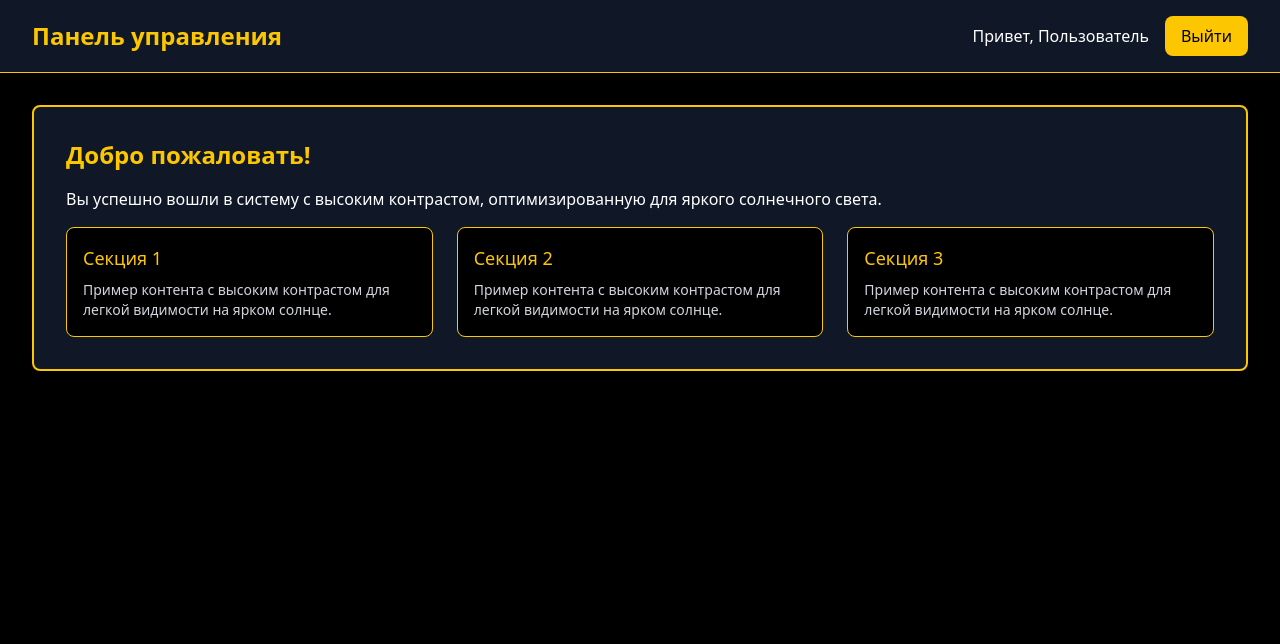
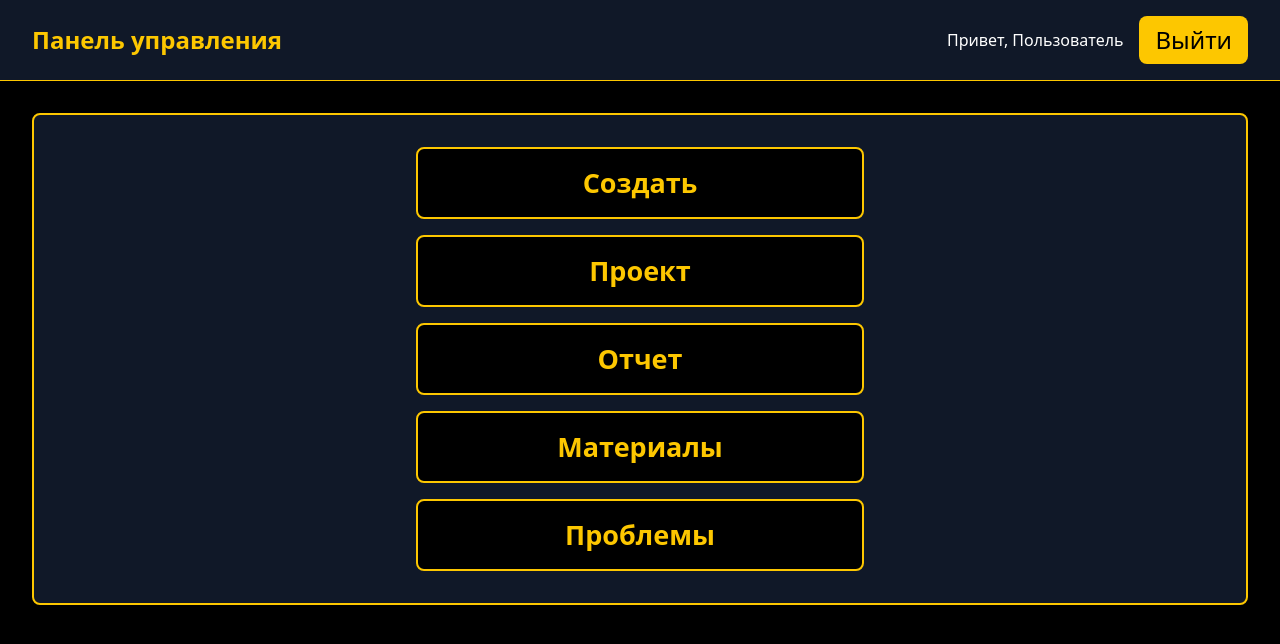
Before and after one commit to AlexGebrah/kablanut, a React (Vite) app: page /dashboard in a window 1280 px wide. Shown: the top 644 px of the page. Built offline with nearby package versions, Linux system fonts and the light colour scheme.

Commit message:
with Customer

```diff
--- a/src/App.tsx
+++ b/src/App.tsx
@@ -3,7 +3,7 @@ import { Provider } from 'react-redux'
 import { store } from './redux/store'
 import { Login } from './pages/Login.tsx'
 import { Register } from './pages/Register.tsx'
-import { Dashboard } from './pages/Dashboard.tsx'
+import { DashboardCustomer } from './pages/DashboardCustomer.tsx'
 export function App() {
     return (
         <Provider store={store}>
@@ -12,7 +12,7 @@ export function App() {
                     <Route path="/" element={<Login />} />
                     <Route path="/login" element={<Login />} />
                     <Route path="/register" element={<Register />} />
-                    <Route path="/dashboard" element={<Dashboard />} />
+                    <Route path="/dashboard" element={<DashboardCustomer />} />
                 </Routes>
             </BrowserRouter>
         </Provider>
--- /dev/null
+++ b/src/pages/DashboardCustomer.tsx
@@ -0,0 +1,90 @@
+import { useNavigate } from 'react-router-dom'
+import { useDispatch, useSelector } from 'react-redux'
+import { logout } from '../redux/slices/authSlice.ts'
+import type {RootState} from '../redux/types.ts'
+
+export const DashboardCustomer = () => {
+    const navigate = useNavigate()
+    const dispatch = useDispatch()
+    const { user } = useSelector((state: RootState) => state.auth)
+    const handleLogout = () => {
+        dispatch(logout())
+        navigate('/login')
+    }
+    return (
+        <div className="min-h-screen w-full bg-black text-white">
+            <header className="bg-gray-900 border-b border-yellow-400 py-4 px-4 sm:px-6 lg:px-8">
+                <div className="flex justify-between items-center max-w-7xl mx-auto">
+                    <h1 className="text-xl sm:text-2xl font-bold text-yellow-400">
+                        Панель управления
+                    </h1>
+                    <div className="flex items-center space-x-4">
+            <span className="hidden sm:inline text-white">
+              Привет, {user?.name || 'Пользователь'}
+            </span>
+                        <button
+                            onClick={handleLogout}
+                            className="bg-yellow-400 text-black px-3 sm:px-4 py-1 sm:py-2 rounded-lg text-[1.3125rem] sm:text-2xl font-medium hover:bg-yellow-300"
+                        >
+                            Выйти
+                        </button>
+                    </div>
+                </div>
+            </header>
+            <main className="max-w-7xl mx-auto px-4 sm:px-6 lg:px-8 py-8">
+                <div className="bg-gray-900 border-2 border-yellow-400 rounded-lg p-4 sm:p-6 md:p-8">
+                    {/* Кнопки: одна под другой */}
+                    <div className="w-full max-w-md mx-auto">
+                        <div className="flex flex-col gap-3 sm:gap-4">
+                            <button
+                                type="button"
+                                aria-label="Создать"
+                                onClick={() => navigate('/dashboard/create')}
+                                className="w-full py-3.5 sm:py-4 rounded-lg border-2 border-yellow-400 text-yellow-400 bg-black text-2xl sm:text-[1.6875rem] font-bold
+                                           hover:bg-yellow-400 hover:text-black transition-colors focus:outline-none focus-visible:ring-2 focus-visible:ring-yellow-400"
+                            >
+                                Создать
+                            </button>
+                            <button
+                                type="button"
+                                aria-label="Проекты"
+                                onClick={() => navigate('/dashboard/project')}
+                                className="w-full py-3.5 sm:py-4 rounded-lg border-2 border-yellow-400 text-yellow-400 bg-black text-2xl sm:text-[1.6875rem] font-bold
+                                           hover:bg-yellow-400 hover:text-black transition-colors focus:outline-none focus-visible:ring-2 focus-visible:ring-yellow-400"
+                            >
+                                Проект
+                            </button>
+                            <button
+                                type="button"
+                                aria-label="Отчеты"
+                                onClick={() => navigate('/dashboard/report')}
+                                className="w-full py-3.5 sm:py-4 rounded-lg border-2 border-yellow-400 text-yellow-400 bg-black text-2xl sm:text-[1.6875rem] font-bold
+                                           hover:bg-yellow-400 hover:text-black transition-colors focus:outline-none focus-visible:ring-2 focus-visible:ring-yellow-400"
+                            >
+                                Отчет
+                            </button>
+                            <button
+                                type="button"
+                                aria-label="Материалы"
+                                onClick={() => navigate('/dashboard/materials')}
+                                className="w-full py-3.5 sm:py-4 rounded-lg border-2 border-yellow-400 text-yellow-400 bg-black text-2xl sm:text-[1.6875rem] font-bold
+                                           hover:bg-yellow-400 hover:text-black transition-colors focus:outline-none focus-visible:ring-2 focus-visible:ring-yellow-400"
+                            >
+                                Материалы
+                            </button>
+                            <button
+                                type="button"
+                                aria-label="Тревога"
+                                onClick={() => navigate('/dashboard/alarm')}
+                                className="w-full py-3.5 sm:py-4 rounded-lg border-2 border-yellow-400 text-yellow-400 bg-black text-2xl sm:text-[1.6875rem] font-bold
+                                           hover:bg-yellow-400 hover:text-black transition-colors focus:outline-none focus-visible:ring-2 focus-visible:ring-yellow-400"
+                            >
+                                Проблемы
+                            </button>
+                        </div>
+                    </div>
+                </div>
+            </main>
+        </div>
+    )
+}
--- a/src/pages/Dashboard.tsx
+++ b/src/pages/DashboardSample.tsx
@@ -3,7 +3,7 @@ import { useNavigate } from 'react-router-dom'
 import { useDispatch, useSelector } from 'react-redux'
 import { logout } from '../redux/slices/authSlice'
 import type {RootState} from '../redux/types'
-export const Dashboard = () => {
+export const DashboardSample = () => {
     const navigate = useNavigate()
     const dispatch = useDispatch()
     const { user } = useSelector((state: RootState) => state.auth)
```
